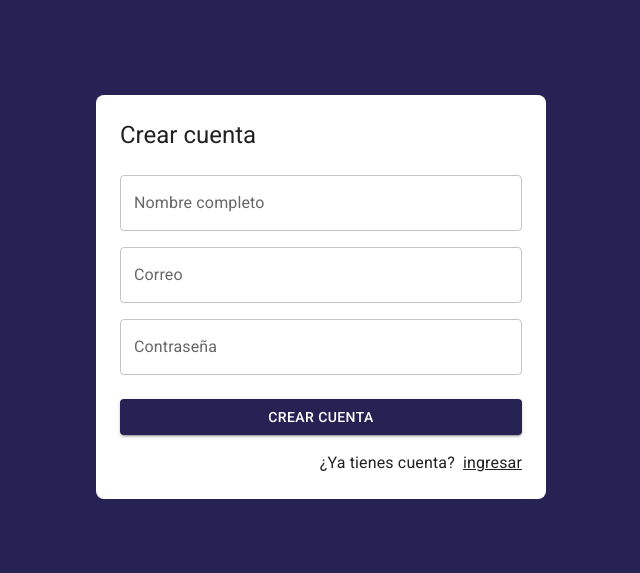
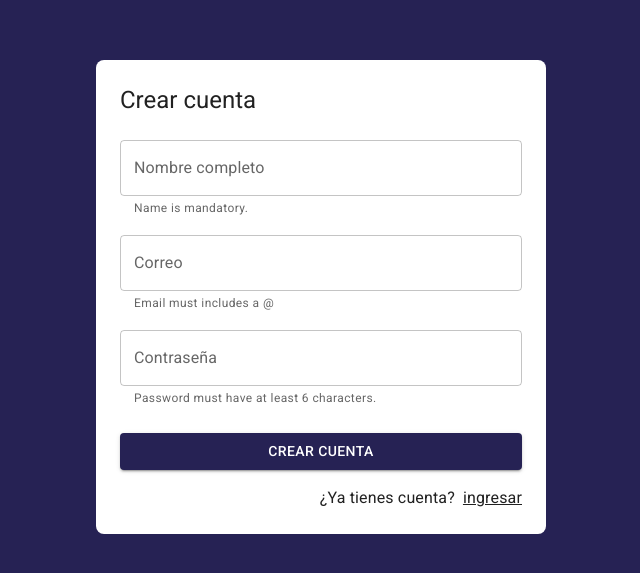
Before and after one commit to alvaroveloz/journal, a React (Vite) app: page /auth/register in a window 1280 px wide. Shown: the part 103-676 px from the top of the page, without its empty margins (319-959 px from the left). Built offline with nearby package versions, Linux system fonts and the light colour scheme; no server answers.

Commit message:
JOURNAL - Added validations to useForm hook

```diff
--- a/src/auth/pages/RegisterPage.jsx
+++ b/src/auth/pages/RegisterPage.jsx
@@ -1,12 +1,43 @@
 import { Link as RouterLink } from 'react-router-dom';
 import { Button, Grid, Link, TextField, Typography } from '@mui/material';
-import { Google } from '@mui/icons-material';
 import { AuthLayout } from '../layout/AuthLayout';
+import { useForm } from '../../hooks';
+import { useState } from 'react';
+
+
+const formData = {
+  displayName: '',
+  email: '',
+  password: '',
+};
+
+const formValidations = {
+  displayName: [ (value) => value.length >= 1 , 'Name is mandatory.'] ,
+  email: [ (value) => value.includes('@'), 'Email must includes a @'],
+  password: [ (value) => value.length >=6 , 'Password must have at least 6 characters.'],
+};
 
 export const RegisterPage = () => {
+
+  const {
+    emailValid, passwordValid, displayNameValid, isFormValid,
+    email, password, displayName, onInputChange, formState
+
+  } = useForm(formData, formValidations);
+
+  const [isFormSubmitted, setIsFormSubmitted] = useState(false);
+
+
+const onSubmit = ( event ) => {
+    event.preventDefault();
+    setIsFormSubmitted(true);
+    console.log(formState);
+
+  }
+
   return (
     <AuthLayout title='Crear cuenta'>
-      <form>
+      <form onSubmit={onSubmit}>
         <Grid container>
           <Grid item xs={12} sx={{ mt: 2 }}>
             <TextField
@@ -14,6 +45,11 @@ export const RegisterPage = () => {
               type='text'
               placeholder='Nombre completo'
               fullWidth
+              name='displayName'
+              value={displayName}
+              onChange={onInputChange}
+              error={!!displayNameValid && isFormSubmitted}
+              helperText={displayNameValid}
             />
           </Grid>
 
@@ -23,6 +59,11 @@ export const RegisterPage = () => {
               type='email'
               placeholder='correo@google.com'
               fullWidth
+              name='email'
+              value={email}
+              onChange={onInputChange}
+              error={!!emailValid && isFormSubmitted}
+              helperText={emailValid}
             />
           </Grid>
 
@@ -32,12 +73,17 @@ export const RegisterPage = () => {
               type='password'
               placeholder='Contraseña'
               fullWidth
+              name='password'
+              value={password}
+              onChange={onInputChange}
+              error={!!passwordValid && isFormSubmitted}
+              helperText={passwordValid}
             />
           </Grid>
 
           <Grid container spacing={2} sx={{ mb: 2, mt: 1 }}>
             <Grid item xs={12}>
-              <Button variant='contained' fullWidth>
+              <Button variant='contained' fullWidth type='submit'>
                 Crear cuenta
               </Button>
             </Grid>
--- a/src/hooks/useForm.js
+++ b/src/hooks/useForm.js
@@ -1,7 +1,12 @@
-import { useState } from 'react';
+import { useEffect, useMemo, useState } from 'react';
 
-export const useForm = (initialForm = {}) => {
+export const useForm = (initialForm = {}, formValidations = {}) => {
   const [formState, setFormState] = useState(initialForm);
+  const [formValidation, setFormValidation] = useState({});
+
+  useEffect(() => {
+    createValidators();
+  }, [formState]);
 
   const onInputChange = ({ target }) => {
     const { name, value } = target;
@@ -15,10 +20,34 @@ export const useForm = (initialForm = {}) => {
     setFormState(initialForm);
   };
 
+  const createValidators = () => {
+    const formCheckedValues = {};
+
+    for (const formField of Object.keys(formValidations)) {
+      const [fn, errorMessage] = formValidations[formField];
+      formCheckedValues[`${formField}Valid`] = fn(formState[formField])
+        ? null
+        : errorMessage;
+    }
+
+    setFormValidation(formCheckedValues);
+  };
+
+  const isFormValid = useMemo(() => {
+    for (const formName of Object.keys(formValidation)) {
+      if (formValidation[formName] !== null) return false;
+    }
+
+    return true;
+  }, [formValidation]);
+
   return {
     ...formState,
     formState,
     onInputChange,
     onResetForm,
+
+    ...formValidation,
+    isFormValid,
   };
 };
```
